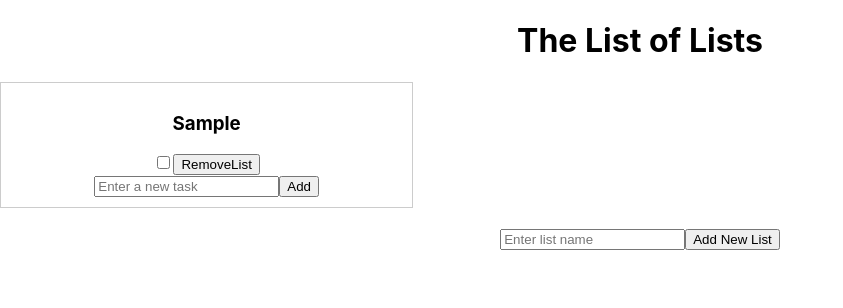
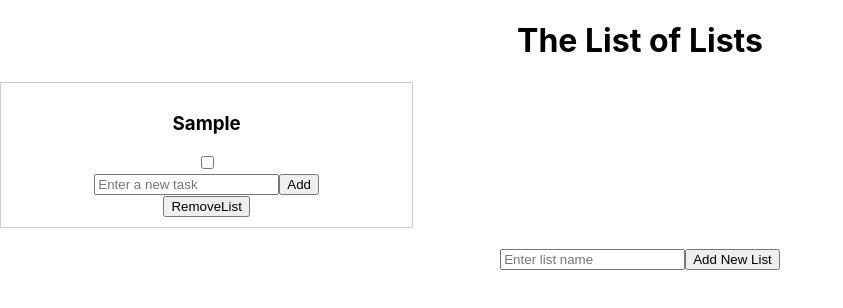
Before and after one commit to redparrot13/todoListApp, a React (Create React App) app: page / in a window 1280 px wide. Both pictures are taken after typing "Sample" into the empty fields and a click on the button "Add New List". Shown: the top 308 px of the page, without its empty margins (0-843 px from the left). Built offline with nearby package versions, Linux system fonts and the light colour scheme.

Commit message:
removeListButton

```diff
--- a/src/App.js
+++ b/src/App.js
@@ -21,6 +21,12 @@ function App() {
     setLists((prevLists) => [...prevLists, newList])
   }
 
+  const handleRemoveList = (listId) => {
+    // Implement the logic to remove the list with the provided listId
+    // Update the state to remove the specified list
+    setLists((prevLists) => prevLists.filter((list) => list.id !== listId));
+  };
+
   console.log('Rendering app:', lists)
 
   return (
@@ -28,7 +34,7 @@ function App() {
       <h1> The List of Lists</h1>
       <div className="list-container">
       {lists.map(list => (
-        <TodoContainer key={list.id} list={list} />
+        <TodoContainer key={list.id} list={list} onRemoveList={handleRemoveList} />
       ))}
       </div>
       <AddListButton onAddList={handleAddList} />
--- a/src/components/ListEntry.js
+++ b/src/components/ListEntry.js
@@ -1,14 +1,18 @@
 import React from 'react'
 import ToggleList from './ToggleList'
-import RemoveList from './RemoveList'
+//import RemoveList from './RemoveList'
 
-const ListEntry = ({list, onToggleList, onRemoveList}) => {
+const ListEntry = ({ list, onToggleList,  }) => {
     return (
         <div className={`list-entry ${list.completed ? 'completed' : ''}`}>
             <h3>{list.name}</h3>
-<ToggleList completed={list.completed} onToggleList={() => onToggleList(list.id)}/>
+            <ToggleList completed={list.completed} onToggleList={() => onToggleList(list.id)} />
 
-<RemoveList onRemoveList={() => onRemoveList(list.id)}/>
+
+            {/*<RemoveList onRemoveList={() => {
+                console.log("clicked  remove list in ListEntry")
+                onRemoveList(list.id)
+            }} /> */}
 
         </div>
     )
--- a/src/components/RemoveList.js
+++ b/src/components/RemoveList.js
@@ -1,8 +1,12 @@
 import React from 'react'
 
-const RemoveList = ({onRemove}) => {
+const RemoveList = ({listId, onRemoveList}) => {
+    const handleRemoveList = () => {
+        console.log("clicked remove list,",  listId)
+        onRemoveList(listId)
+    }
     return (
-        <button onClick={onRemove}>RemoveList</button>
+        <button onClick={handleRemoveList}>RemoveList</button>
     )
 }
 export default RemoveList
--- a/src/components/TodoContainer.js
+++ b/src/components/TodoContainer.js
@@ -2,9 +2,11 @@ import React, { useState } from 'react'
 import TodoInput from "./AddTask"
 import TodoList from "./TodoList"
 import ListEntry from './ListEntry'
-import AddListButton from './AddList'
+//import AddListButton from './AddList'
+import RemoveList from './RemoveList'
 
 const TodoContainer = ({list, onToggleList, onRemoveList}) => {
+    const [listData, setListData ] = useState(list)
     const [todos, setTodos] = useState([])
 
     const handleAddTodo = newItem => {
@@ -24,15 +26,20 @@ const TodoContainer = ({list, onToggleList, onRemoveList}) => {
     const handleRemove = id => {
         setTodos(prevTodos => prevTodos.filter(todo => todo.id !==id))
     }
+
+    const handleRemoveList = () => {
+        console.log(" removing the list", listData)
+        onRemoveList(list.id)
+        setListData({ name: '', completed: false })
+        setTodos([])
+    }
 return (
 
     <div className="list-block">
         <ListEntry list={list} onToggleList={onToggleList}/>
-
         <TodoList todos={todos} onToggle={handleToggle} onRemove={handleRemove}/>
-
-
         <TodoInput onAdd={handleAddTodo}/>
+        <RemoveList listId={list.id} onRemoveList={handleRemoveList}/>
 </div>
 )
 
```
Also changed, not shown: notes.txt.
